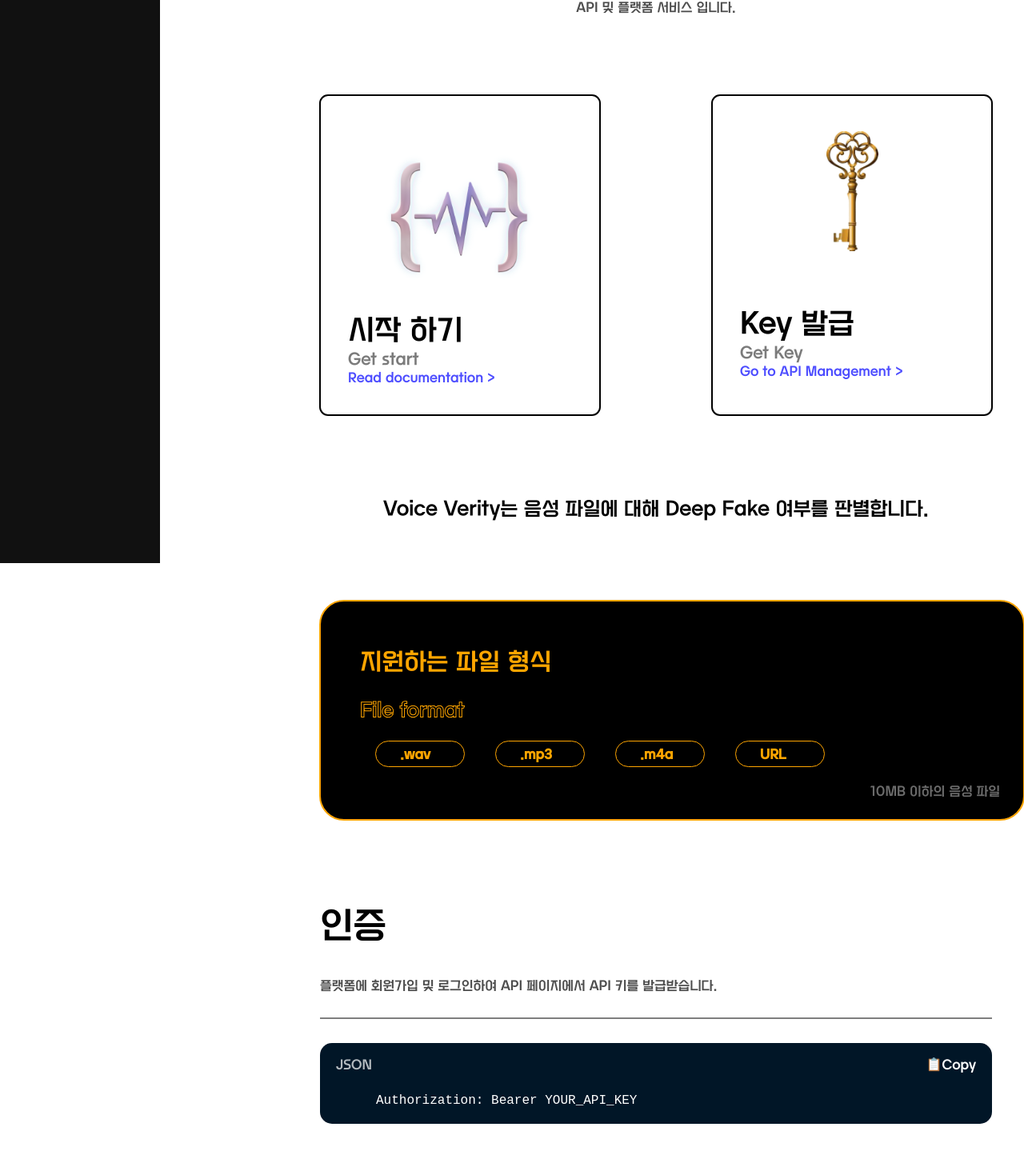
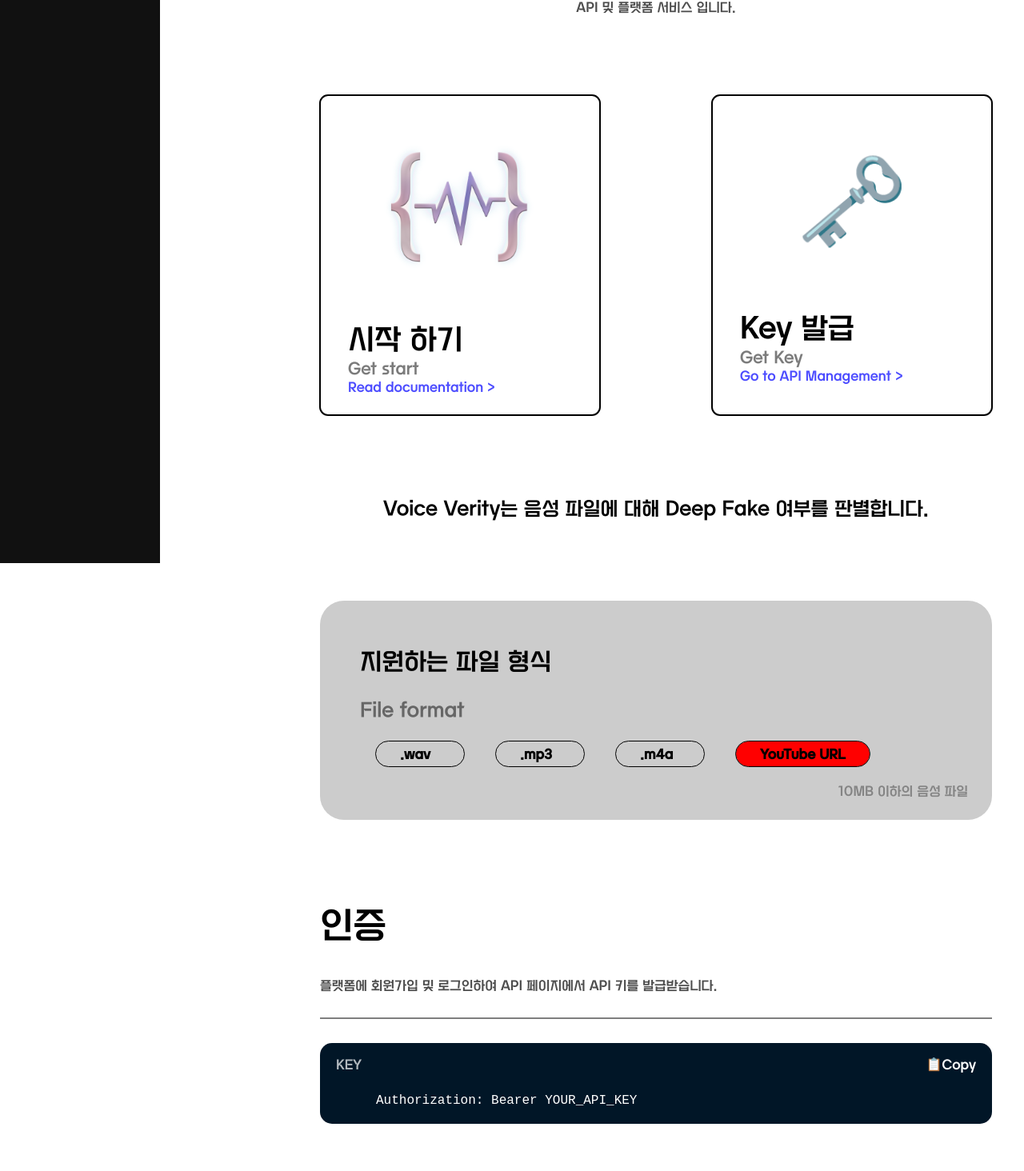
Before and after one commit to kyudori/KT_AIVLE_School_Big_Project, a Next.js app in the folder frontend/: page /docs in a window 1280 px wide. Shown: the part 266-1730 px from the top of the page at 80% size. Built offline with nearby package versions, Linux system fonts and the light colour scheme.

Commit message:
docs페이지

```diff
--- a/frontend/pages/docs.js
+++ b/frontend/pages/docs.js
@@ -148,7 +148,7 @@ export default function Documentation() {
                     className={styles.card}
                     onClick={handleNavigateToSetting}
                   >
-                    <div className={styles.cardicon2}></div>
+                    <div className={styles.cardicon2}>🗝️</div>
                     <div className={styles.cardtext}>
                       <h2>Key 발급</h2>
                       <p style={{ color: "#444", fontSize: "20px" }}>Get Key</p>
@@ -169,7 +169,8 @@ export default function Documentation() {
                   <span className={styles.fileFormat}>.wav</span>
                   <span className={styles.fileFormat}>.mp3</span>
                   <span className={styles.fileFormat}>.m4a</span>
-                  <span className={styles.fileFormat}>URL</span>
+                  <span className={styles.fileFormat}
+                    style={{background:'red', width:'max-content'}}>YouTube URL</span>
                 </div>
                 <p>10MB 이하의 음성 파일</p>
               </div>
@@ -180,7 +181,7 @@ export default function Documentation() {
               <hr />
               <div className={styles.codeEX}>
                 <div className={styles.codetop}>
-                  <p>JSON</p>
+                  <p>KEY</p>
                   <span
                     onClick={() =>
                       handleCopyClick(`Authorization: Bearer YOUR_API_KEY`, 'auth')
--- a/frontend/styles/Docs.module.css
+++ b/frontend/styles/Docs.module.css
@@ -126,11 +126,12 @@
   min-width: 30%;
   flex-direction: column;
   align-items: center;
-  justify-content: center;
+  justify-content: space-evenly;
 }
 
 .card:hover {
-  background: #999;
+  background: #ccc;
+  transition: all 0.2s;
 }
 
 .cardtext {
@@ -161,23 +162,14 @@
 }
 
 .card .cardicon2 {
-  background-image: url(./images/Key.png);
-  height: 150px;
-  width: 100px;
-  margin-bottom: 65px;
-  background-repeat: no-repeat;
-  background-position: center;
-  background-size: contain;
-  display: inline-block;
+  font-size: 7em;
+  padding: 20px;
 }
 
 .filesection {
-  width: 800px;
-  outline: auto orange;
-  background-color: #000;
+  background-color: #ccc;
   padding: 30px 30px 10px 50px;
   border-radius: 30px;
-  color: orange;
 }
 
 .filesection h2 {
@@ -187,13 +179,12 @@
 .filesection h3 {
   font-weight: normal;
   font-size: 24px;
-  color: #000;
-  -webkit-text-stroke: 1px orange;
+  color: #666;
 }
 
 .filesection p {
   text-align: right;
-  color: #999;
+  color: #666;
 }
 
 .fileFormats {
@@ -205,7 +196,7 @@
 .fileFormat {
   width: 50px;
   margin: 0px 20px;
-  outline: solid 1px orange;
+  outline: solid 1px rgb(0, 0, 0);
   padding: 5px 30px;
   border-radius: 20px;
 }
```
